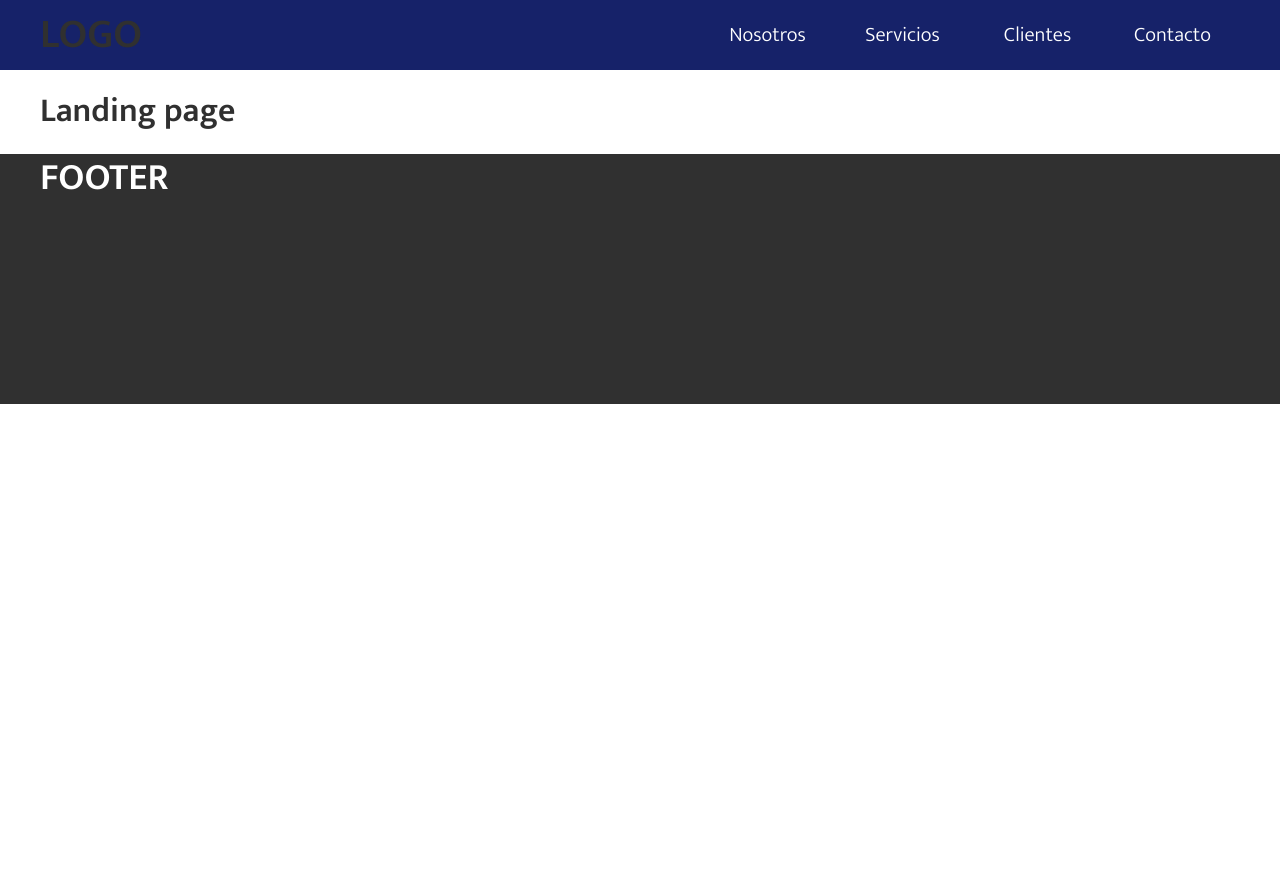
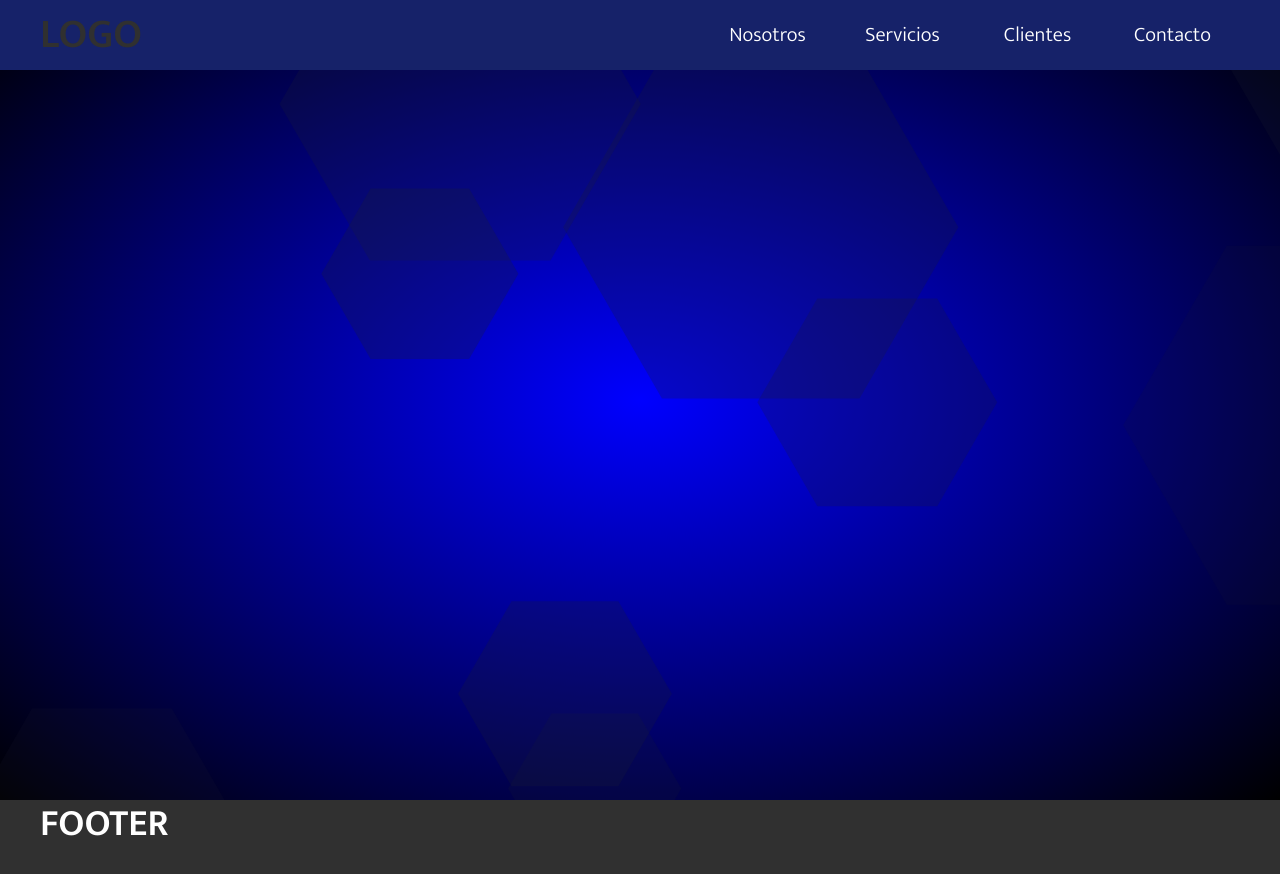
Before and after one commit to CharlieOrtiz/ing-ti, a React (Create React App) app: page / in a window 1280 px wide. Shown: the top 874 px of the page. Before the commit the page ends 800 px from the top, so only its background shows below. Built offline with nearby package versions, Linux system fonts and the light colour scheme.

Commit message:
Add particles js

```diff
--- a/package.json
+++ b/package.json
@@ -11,6 +11,7 @@
 		"react-dom": "^17.0.2",
 		"react-router-dom": "^6.1.1",
 		"react-scripts": "5.0.0",
+		"react-tsparticles": "^1.37.5",
 		"web-vitals": "^2.1.2"
 	},
 	"scripts": {
--- /dev/null
+++ b/src/components/Sections/Home.js
@@ -0,0 +1,21 @@
+import React from "react";
+import Particles from "react-tsparticles";
+import particlesConfig from "../../static/particles-config";
+
+export default function Home() {
+	const particlesInit = (main) => {
+		console.log(main);
+	};
+
+	const particlesLoaded = (container) => {
+		console.log(container);
+	};
+	return (
+		<>
+			<Particles
+				id="tsparticles"
+				options={particlesConfig}
+			/>
+		</>
+	);
+}
--- a/src/components/Sections/Us.js
+++ b/src/components/Sections/Us.js
@@ -1,6 +1,6 @@
 import React, { useState, useEffect, useRef } from "react";
 import Header from "./Header";
-import { values } from "../../api/data";
+import { values } from "../../static/data";
 import misionImage from "../../img/layout/Us/ti-mision.jpg";
 import visionImage from "../../img/layout/Us/ti-vision.jpg";
 
--- a/src/components/layout/Main.js
+++ b/src/components/layout/Main.js
@@ -1,21 +1,20 @@
 import React from "react";
+import Home from "../Sections/Home";
 import Us from "../Sections/Us";
 import Services from "../Sections/Services";
 import Contact from "../Sections/Contact";
 import Clients from "../Sections/Clients";
-import { Routes, Route } from "react-router-dom";
+import { Routes, Route, useLocation } from "react-router-dom";
 
-export default function Main() {
+export default function Main(props) {
+	const location = useLocation();
+
 	return (
-		<div className="container-medium main-container">
+		<div className={`container-medium main-container ${location.pathname === '/' && 'landing-container'}`}>
 			<Routes>
 				<Route
 					path="/"
-					element={
-						<div>
-							<h2>Landing page</h2>
-						</div>
-					}
+					element={<Home/>}
 				/>
 				<Route path="nosotros" element={<Us />} />
 				<Route path="servicios" element={<Services />} />
--- /dev/null
+++ b/src/static/particles-config.js
@@ -0,0 +1,112 @@
+const particlesConfig = {
+	particles: {
+		number: {
+			value: 9,
+			density: {
+				enable: true,
+				value_area: 800,
+			},
+		},
+		color: {
+			value: "#1b1e34",
+		},
+		shape: {
+			type: "polygon",
+			stroke: {
+				width: 0,
+				color: "#000",
+			},
+			polygon: {
+				nb_sides: 6,
+			},
+			image: {
+				src: "img/github.svg",
+				width: 100,
+				height: 100,
+			},
+		},
+		opacity: {
+			value: 0.3,
+			random: true,
+			anim: {
+				enable: false,
+				speed: 1,
+				opacity_min: 0.1,
+				sync: false,
+			},
+		},
+		size: {
+			value: 160,
+			random: false,
+			anim: {
+				enable: true,
+				speed: 10,
+				size_min: 40,
+				sync: false,
+			},
+		},
+		line_linked: {
+			enable: false,
+			distance: 200,
+			color: "#ffffff",
+			opacity: 1,
+			width: 1.736124811591,
+		},
+		move: {
+			enable: true,
+			speed: 14.430708547789706,
+			direction: "none",
+			random: true,
+			straight: false,
+			out_mode: "out",
+			bounce: false,
+			attract: {
+				enable: false,
+				rotateX: 60,
+				rotateY: 1200,
+			},
+		},
+	},
+	interactivity: {
+		detect_on: "canvas",
+		events: {
+			onhover: {
+				enable: false,
+				mode: "grab",
+			},
+			onclick: {
+				enable: false,
+				mode: "push",
+			},
+			resize: true,
+		},
+		modes: {
+			grab: {
+				distance: 400,
+				line_linked: {
+					opacity: 1,
+				},
+			},
+			bubble: {
+				distance: 400,
+				size: 40,
+				duration: 2,
+				opacity: 8,
+				speed: 3,
+			},
+			repulse: {
+				distance: 200,
+				duration: 0.4,
+			},
+			push: {
+				particles_nb: 4,
+			},
+			remove: {
+				particles_nb: 2,
+			},
+		},
+	},
+	retina_detect: false,
+};
+
+export default particlesConfig;
--- a/src/styles/main.css
+++ b/src/styles/main.css
@@ -199,6 +199,12 @@ p, span, label, a, select {
     color: var(--white);
 }
 
+/* Landing */
+.landing-container {
+    height: 100vh;
+    background-image: radial-gradient(rgb(0, 0, 255), rgb(0, 0, 0));
+}
+
 /* Us */
 .us-container {
     margin-top: calc(2em + 25px + 25px + 35px); /* h1Size + paddingTop + paddingTop + marginBottom */
```
Also changed, not shown: src/static/data.js (renamed from src/api/data.js), 1 other file (tests, documents, lock files or other folders).
